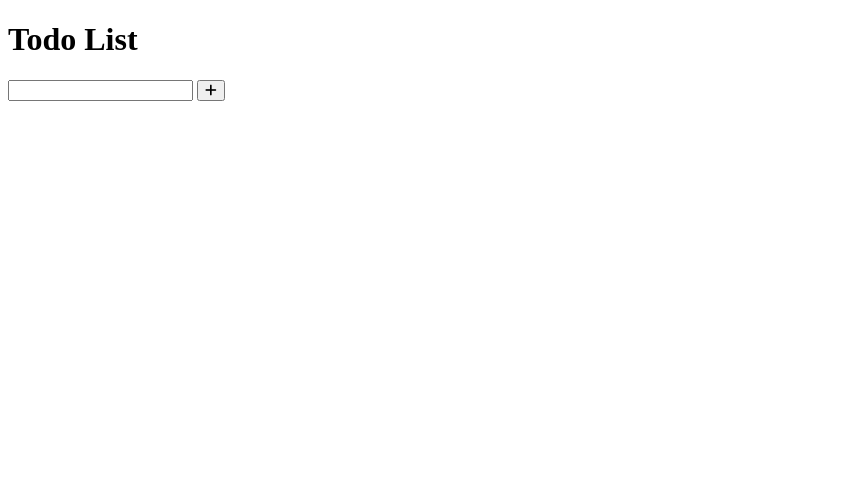
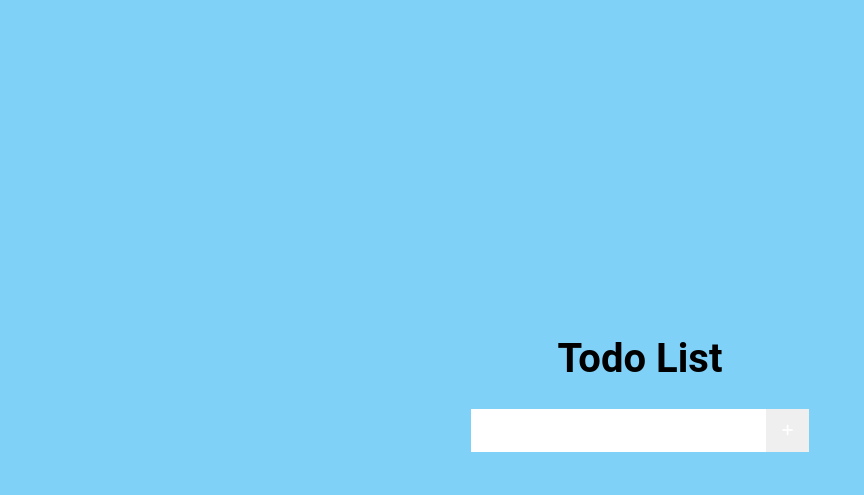
Before and after one commit to Florine-R28/todo_list, a plain HTML site: page index.html in a window 1280 px wide. Shown: the whole page, without its empty margins (0-864 px from the left). Drawn offline with Linux system fonts and the light colour scheme.

Commit message:
add style

```diff
--- a/index.html
+++ b/index.html
@@ -14,7 +14,7 @@
     </header>
 
     <section class="content-container">
-        <div>
+        <div class="form-container">
             <input type="text" id="textInput" class="task-input"/>
             <button id="assTaskBtn" class="btn add-task-btn">
                 <i class="fa-solid fa-plus"></i>
--- a/style.css
+++ b/style.css
@@ -0,0 +1,52 @@
+* {
+    font-family: 'Roboto', 'Arial', serif;
+}
+
+body {
+    display: flex;
+    flex-direction: column;
+    justify-content: center;
+    align-items: center;
+    min-height: 100vh;
+    margin: 0;
+    background-color: #80d1f7;
+}
+
+.title {
+    font-size: 40px;
+}
+
+.btn {
+    width: 43px;
+    height: 43px;
+    border: none;
+    color: #fff;
+}
+
+.btn:hover {
+    cursor: pointer;
+}
+
+.form-container {
+    display: flex;
+    justify-content: center;
+    align-items: center;
+}
+
+.task-input {
+    padding: 10px;
+    height: 23px;
+    font-size: 20px;
+    border: none;
+    outline: none;
+}
+
+.add-task-bnt {
+    background-color: #00c700;
+}
+
+.task-list-container {
+    margin: 40px 0 0;
+    padding: 0;
+    width: 100%;
+}
```
